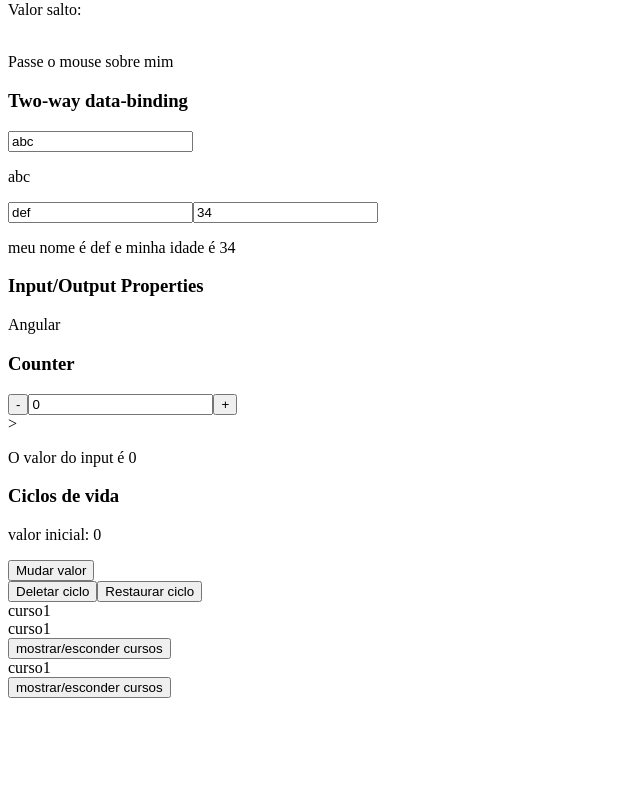
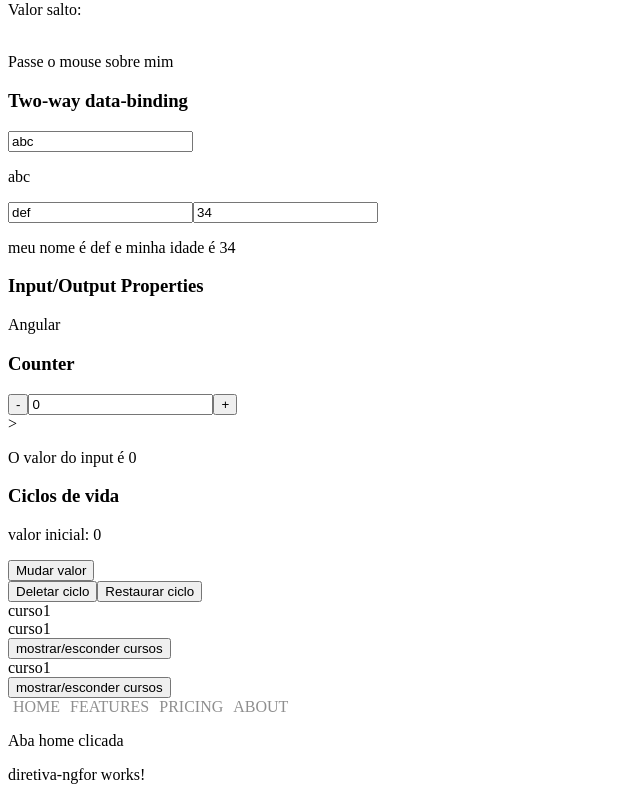
Before and after one commit to ThamyrisCabralArraes/iniciando-angular, an Angular app: page / in a window 1280 px wide. Shown: the part 763-1563 px from the top of the page, without its empty margins (0-640 px from the left). Before the commit the page ends 1469 px from the top, so only its background shows below. Built offline with nearby package versions, Linux system fonts and the light colour scheme.

Commit message:
feat: criado diretiva switch

```diff
--- a/src/app/app.component.html
+++ b/src/app/app.component.html
@@ -25,3 +25,11 @@
 <div>
   <app-diretiva-ngif></app-diretiva-ngif>
 </div>
+
+<div>
+  <app-diretiva-switch></app-diretiva-switch>
+</div>
+
+<div>
+  <app-diretiva-ngfor></app-diretiva-ngfor>
+</div>
--- a/src/app/app.module.ts
+++ b/src/app/app.module.ts
@@ -12,6 +12,8 @@ import { InputPropertyComponent } from './input-property/input-property.componen
 import { CounterOutputComponent } from './counter-output/counter-output.component';
 import { CicloDeVidaComponent } from './ciclo-de-vida/ciclo-de-vida.component';
 import { DiretivaNgifComponent } from './diretiva-ngif/diretiva-ngif.component';
+import { DiretivaSwitchComponent } from './diretiva-switch/diretiva-switch.component';
+import { DiretivaNgforComponent } from './diretiva-ngfor/diretiva-ngfor.component';
 
 @NgModule({
   declarations: [
@@ -23,6 +25,8 @@ import { DiretivaNgifComponent } from './diretiva-ngif/diretiva-ngif.component';
     CounterOutputComponent,
     CicloDeVidaComponent,
     DiretivaNgifComponent,
+    DiretivaSwitchComponent,
+    DiretivaNgforComponent,
   ],
   imports: [BrowserModule, AppRoutingModule, CursosModule, FormsModule],
   providers: [],
--- /dev/null
+++ b/src/app/diretiva-ngfor/diretiva-ngfor.component.html
@@ -0,0 +1 @@
+<p>diretiva-ngfor works!</p>
--- /dev/null
+++ b/src/app/diretiva-switch/diretiva-switch.component.css
@@ -0,0 +1,12 @@
+.links {
+  margin: 5px;
+  color: rgba(0, 0, 0, 0.443);
+}
+
+.links:hover {
+  color: black;
+}
+
+.active:active {
+  color: black;
+}
--- /dev/null
+++ b/src/app/diretiva-switch/diretiva-switch.component.html
@@ -0,0 +1,29 @@
+<nav>
+  <div>
+    <a class="links" [class.active]="aba === 'HOME'" (click)="aba = 'HOME'"
+      >HOME</a
+    >
+    <a
+      class="links"
+      [class.active]="aba === 'FEATURES'"
+      (click)="aba = 'FEATURES'"
+      >FEATURES</a
+    >
+    <a
+      class="links"
+      [class.active]="aba === 'PRICING'"
+      (click)="aba = 'PRICING'"
+      >PRICING</a
+    >
+    <a class="links" [class.active]="aba === 'ABOUT'" (click)="aba = 'ABOUT'"
+      >ABOUT</a
+    >
+  </div>
+</nav>
+
+<div [ngSwitch]="aba">
+  <p *ngSwitchDefault>Aba home clicada</p>
+  <p *ngSwitchCase="'FEATURES'">Aba features clicado</p>
+  <p *ngSwitchCase="'PRICING'">aba princing clicado</p>
+  <p *ngSwitchCase="'ABOUT'">aba about clicado</p>
+</div>
--- /dev/null
+++ b/src/app/diretiva-switch/diretiva-switch.component.ts
@@ -0,0 +1,10 @@
+import { Component } from '@angular/core';
+
+@Component({
+  selector: 'app-diretiva-switch',
+  templateUrl: './diretiva-switch.component.html',
+  styleUrls: ['./diretiva-switch.component.css'],
+})
+export class DiretivaSwitchComponent {
+  aba: string = 'HOME';
+}
```
Also changed, not shown: src/app/diretiva-ngfor/diretiva-ngfor.component.ts (added, +10 -0 lines), src/app/diretiva-ngfor/diretiva-ngfor.component.css (added), 2 other files (tests, documents, lock files or other folders).
